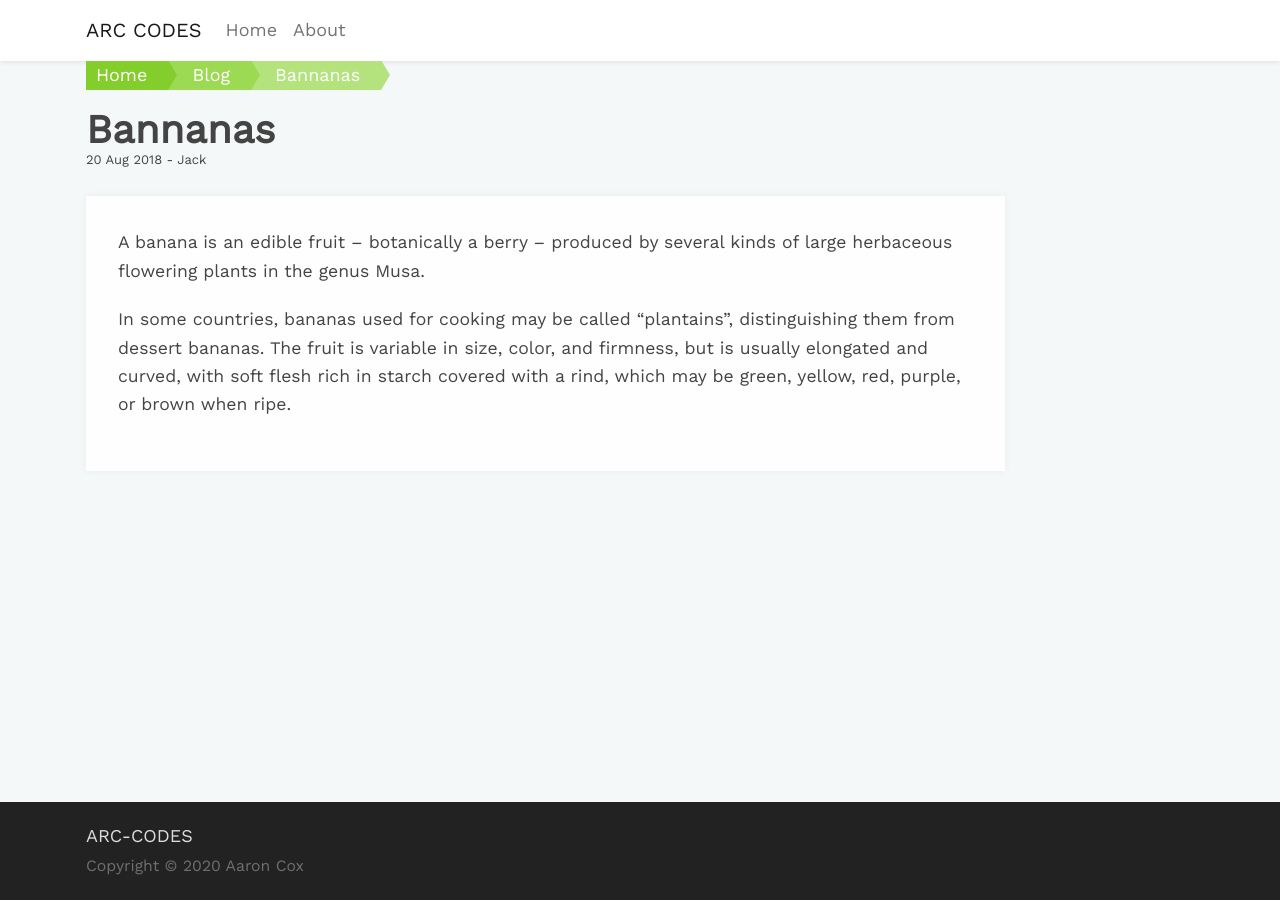
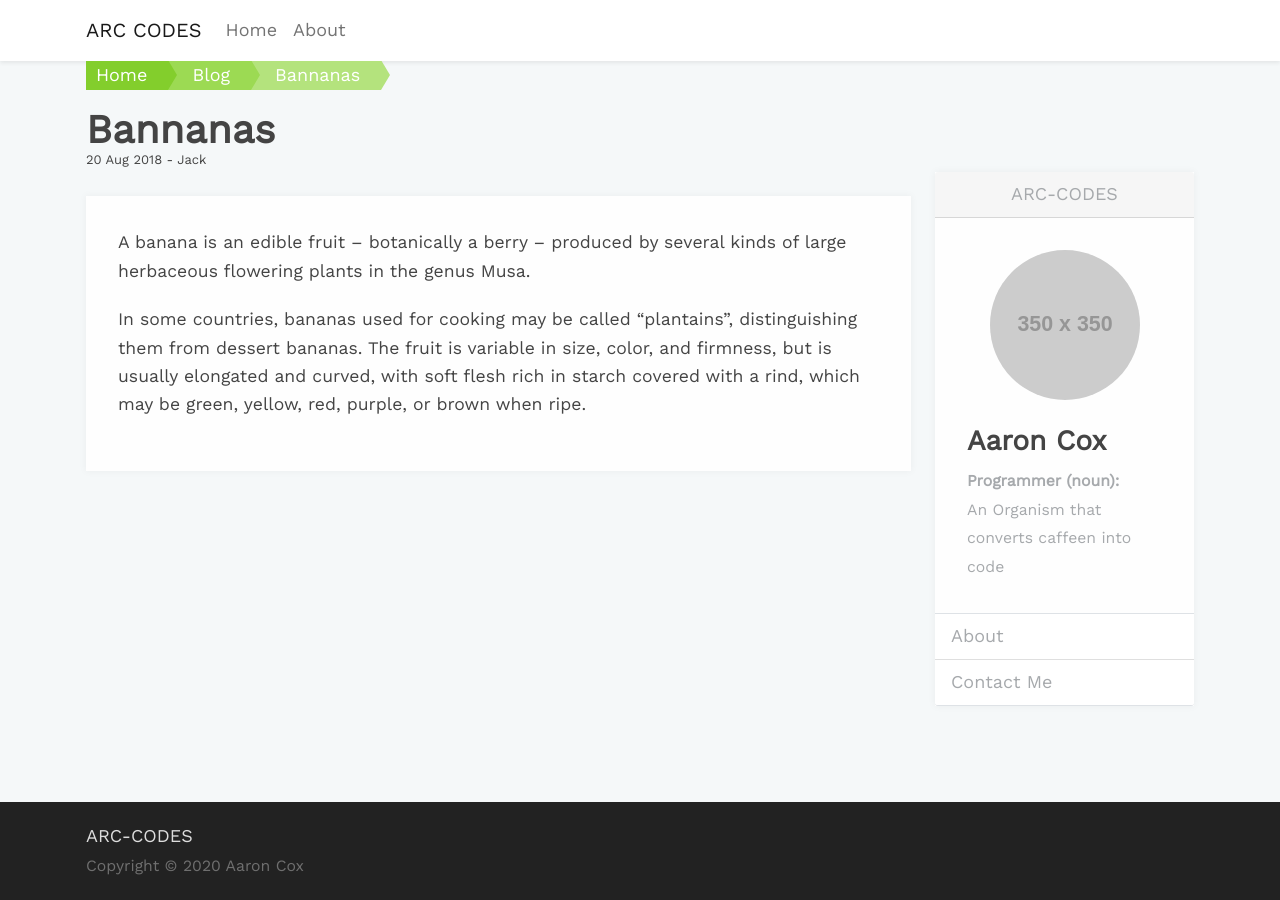
Before and after one commit to arc-codes/arc-codes.github.io, a Jekyll site: the page built from _posts/2018-08-20-bannanas.md, in a window 1280 px wide. Built offline with Jekyll 4.4.1, drawn with Linux system fonts in a browser that asks for light colours.

Commit message:
added : author info aside

```diff
--- /dev/null
+++ b/_includes/author_aside.html
@@ -0,0 +1,28 @@
+<section>
+    <aside class="author-info card mb-5">
+        <div class="card-header text-center">
+            ARC-CODES
+        </div>
+
+        <div class="card-body">
+            <div class="text-center">
+                <img class="avatar mb-4" src="https://via.placeholder.com/350" alt="">
+            </div>
+
+            <h3 >Aaron Cox</h3>
+            <small>
+                <b>Programmer (noun):</b><br/>
+                An Organism that converts caffeen into code
+            </small>
+
+            <small>
+
+            </small>
+        </div>
+        <div class="list-group list-group-flush border-top border-bottom">
+            <a href="#" class="list-group-item list-group-item-action">About</a>
+            <a href="#" class="list-group-item list-group-item-action">Contact Me</a>
+        </div>
+
+    </aside>
+</section>
--- a/_layouts/post.html
+++ b/_layouts/post.html
@@ -15,7 +15,7 @@ layout: default
 
 
 <div class="row">
-    <div class="col-lg-10 col-xs-12">
+    <div class="col-lg-9 col-xs-12">
         <section class="mt-4">
             <article class="card mb-4">
                 <div class="card-body markdown">
@@ -24,4 +24,7 @@ layout: default
             </article>
         </section>
     </div>
+    <div class="col-lg-3">
+        {% include author_aside.html %}
+    </div>
 </div>
--- a/_sass/main.scss
+++ b/_sass/main.scss
@@ -34,6 +34,19 @@ footer
 
 section
 {
+  .author-info
+  {
+
+
+    color: #a6a9ac;
+    .list-group-item {
+      color: #a6a9ac;
+    }
+    h3 {
+      color: #444;
+    }
+  }
+
   article, .card
   {
     border-radius: 0px;
@@ -58,6 +71,13 @@ section
     }
   }
 
+}
+
+.avatar {
+  vertical-align: middle;
+  width: 150px;
+  height: 150px;
+  border-radius: 50%;
 }
 
 
```
Also changed, not shown: _config.yml (+11 -0 lines), pages/index.html (+3 -10 lines).
